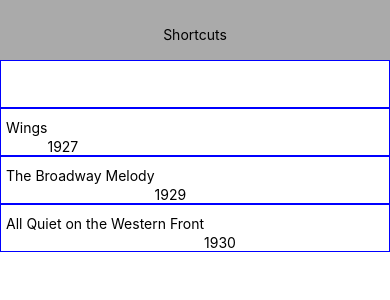
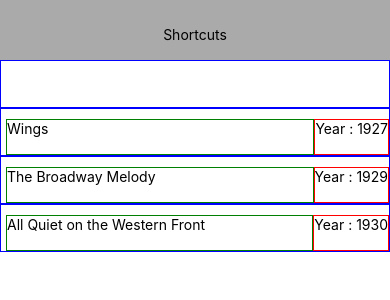
Before and after one commit to jinkoandres/Sergio-Shortcuts, a React Native app: screen / in a window 390 px wide. Shown: the top 300 px of the page. Built offline with nearby package versions, Linux system fonts and the light colour scheme.

Commit message:
This is what I wanted to show sergio

```diff
--- a/src/Components/Item.js
+++ b/src/Components/Item.js
@@ -7,27 +7,34 @@ import {
 
 export default class Item extends React.Component {
     render() {
+        const { listRowStyle, titleStyle, releaseYearStyle} = styles;
+        const { title , releaseYear } = this.props;
         return (
-            <View style={styles.elemento}>
-                <Text >{this.props.title}</Text>
-                <Text style={styles.releaseYear}>{this.props.releaseYear}</Text>
+
+            <View style={listRowStyle}>
+                <Text style = {titleStyle}>{title}</Text>
+                <Text style = {releaseYearStyle}>Year : {releaseYear}</Text>
             </View>
         );
     }
 }
 
 const styles = StyleSheet.create({
-    elemento:{
+    listRowStyle: {
         height:48,
         borderWidth:1,
         borderColor:'blue',
         paddingTop:10,
         paddingLeft:5,
         flexDirection:'row'
-
       },
-    releaseYear:{
-
-        alignSelf:'flex-end'
+    titleStyle: {
+        flex: 2,
+        borderColor:'green',
+        borderWidth:1
+    },
+    releaseYearStyle: {
+        borderColor:'red',
+        borderWidth:1
     }
 })
```
Also changed, not shown: package.json (line endings or trailing spaces).
